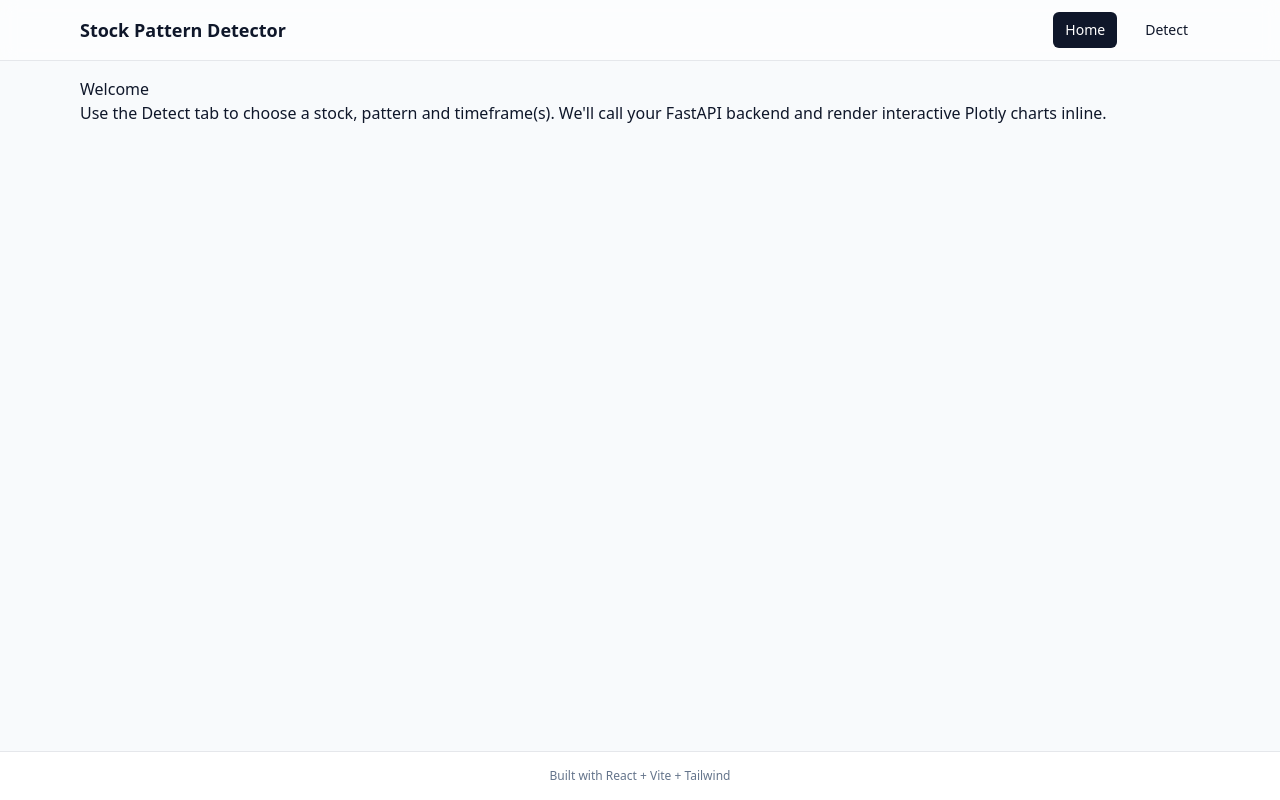
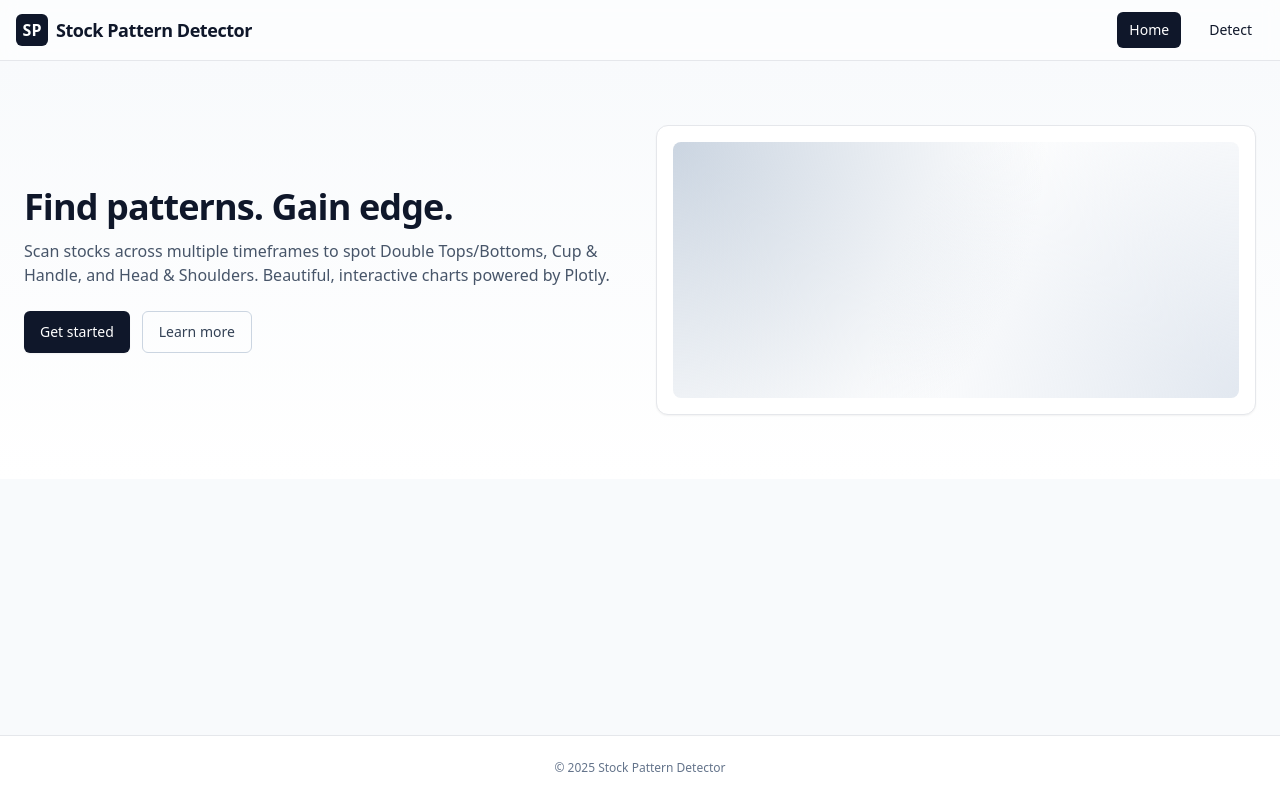
Before and after one commit to Shreyansh284/stock_pattern_detector, a React (Vite) app in the folder frontend/: page / in a window 1280 px wide. Built offline with nearby package versions, Linux system fonts and the light colour scheme; no server answers.

Commit message:
feat: integrate Tailwind CSS forms plugin and enhance UI components for improved user experience

```diff
--- a/frontend/package.json
+++ b/frontend/package.json
@@ -16,9 +16,10 @@
     "zustand": "^4.5.5"
   },
   "devDependencies": {
-  "@vitejs/plugin-react": "^4.3.1",
+    "@tailwindcss/forms": "^0.5.10",
     "@types/react": "^18.3.3",
     "@types/react-dom": "^18.3.0",
+    "@vitejs/plugin-react": "^4.3.1",
     "autoprefixer": "^10.4.20",
     "postcss": "^8.4.47",
     "tailwindcss": "^3.4.13",
--- a/frontend/src/App.tsx
+++ b/frontend/src/App.tsx
@@ -6,8 +6,11 @@ export default function App() {
     return (
         <div className="min-h-screen flex flex-col">
             <header className="border-b bg-white/70 backdrop-blur supports-[backdrop-filter]:bg-white/60 sticky top-0 z-10">
-                <div className="max-w-6xl mx-auto px-4 py-3 flex items-center justify-between">
-                    <div className="font-semibold text-lg">Stock Pattern Detector</div>
+                <div className="max-w-7xl mx-auto px-4 py-3 flex items-center justify-between">
+                    <div className="flex items-center gap-2">
+                        <div className="h-8 w-8 rounded-md bg-slate-900 text-white grid place-items-center font-bold">SP</div>
+                        <div className="font-semibold text-lg tracking-tight">Stock Pattern Detector</div>
+                    </div>
                     <nav className="flex gap-4 text-sm">
                         <NavLink className={({ isActive }) => `px-3 py-2 rounded-md ${isActive ? 'bg-slate-900 text-white' : 'hover:bg-slate-100'}`} to="/">Home</NavLink>
                         <NavLink className={({ isActive }) => `px-3 py-2 rounded-md ${isActive ? 'bg-slate-900 text-white' : 'hover:bg-slate-100'}`} to="/detect">Detect</NavLink>
@@ -20,7 +23,7 @@ export default function App() {
                     <Route path="/detect" element={<Detect />} />
                 </Routes>
             </main>
-            <footer className="border-t py-4 text-center text-xs text-slate-500 bg-white">Built with React + Vite + Tailwind</footer>
+            <footer className="border-t py-6 text-center text-xs text-slate-500 bg-white">© {new Date().getFullYear()} Stock Pattern Detector</footer>
         </div>
     )
 }
--- a/frontend/src/components/HtmlPanel.tsx
+++ b/frontend/src/components/HtmlPanel.tsx
@@ -1,4 +1,4 @@
-export default function HtmlPanel({ html, height = 800 }: { html: string; height?: number }) {
+export default function HtmlPanel({ html, height = 640 }: { html: string; height?: number }) {
     return (
         <div className="w-full overflow-hidden rounded-lg border bg-white">
             <iframe
--- a/frontend/src/pages/Detect.tsx
+++ b/frontend/src/pages/Detect.tsx
@@ -1,4 +1,4 @@
-import { useEffect } from 'react'
+import { useEffect, useMemo, useState } from 'react'
 import Button from '../components/Button'
 import Select from '../components/Select'
 import CheckboxGroup from '../components/CheckboxGroup'
@@ -7,6 +7,12 @@ import { useDetectStore } from '../store/useDetectStore'
 
 export default function Detect() {
     const s = useDetectStore()
+    const [q, setQ] = useState('')
+    const filteredStocks = useMemo(() => {
+        if (!q.trim()) return s.stocks
+        const qq = q.toLowerCase()
+        return s.stocks.filter(x => x.toLowerCase().includes(qq))
+    }, [q, s.stocks])
 
     useEffect(() => {
         if (!s.stocks.length) s.init()
@@ -15,15 +21,42 @@ export default function Detect() {
     const canRun = !!s.selectedStock && !!s.selectedPattern && s.selectedTimeframes.length > 0
 
     return (
-        <section className="max-w-6xl mx-auto p-4 space-y-6">
-            <div className="grid grid-cols-1 md:grid-cols-3 gap-4">
-                <Select
-                    label="Stock"
-                    value={s.selectedStock}
-                    onChange={s.setStock}
-                    options={s.stocks.map(v => ({ value: v }))}
-                    placeholder="Pick a stock"
+        <section className="max-w-7xl mx-auto p-6">
+            <div className="mb-6">
+                <h1 className="text-2xl font-semibold tracking-tight text-slate-900">Detect Chart Patterns</h1>
+                <p className="text-slate-600 mt-1">Pick a symbol, pattern and timeframes. We’ll render interactive charts inline.</p>
+            </div>
+
+            <div className="grid grid-cols-1 lg:grid-cols-4 gap-6">
+                {/* Sidebar */}
+                <aside className="lg:col-span-1 space-y-4">
+                    <div className="rounded-xl border bg-white shadow-sm">
+                        <div className="p-4 border-b">
+                            <div className="text-sm font-medium text-slate-800">Symbol</div>
+                            <input
+                                type="text"
+                                placeholder="Search symbols…"
+                                value={q}
+                                onChange={(e) => setQ(e.target.value)}
+                                className="mt-2 w-full rounded-md border-slate-300 focus:ring-2 focus:ring-slate-400 focus:border-slate-400"
                             />
+                            <div className="mt-3 max-h-56 overflow-auto border rounded-md divide-y">
+                                {filteredStocks.map(sym => (
+                                    <button
+                                        key={sym}
+                                        className={`w-full text-left px-3 py-2 text-sm hover:bg-slate-50 ${s.selectedStock === sym ? 'bg-slate-100 font-medium' : ''}`}
+                                        onClick={() => s.setStock(sym)}
+                                    >
+                                        {sym}
+                                    </button>
+                                ))}
+                                {filteredStocks.length === 0 && (
+                                    <div className="px-3 py-6 text-sm text-slate-500">No matches</div>
+                                )}
+                            </div>
+                        </div>
+
+                        <div className="p-4 border-b">
                             <Select
                                 label="Pattern"
                                 value={s.selectedPattern}
@@ -31,33 +64,49 @@ export default function Detect() {
                                 options={s.patterns.map(v => ({ value: v }))}
                                 placeholder="Pick a pattern"
                             />
-                <div className="flex items-end">
-                    <Button disabled={!canRun || s.loading} onClick={s.runDetect}>
-                        {s.loading ? 'Detecting…' : 'Run Detection'}
-                    </Button>
-                </div>
                         </div>
 
+                        <div className="p-4">
                             <CheckboxGroup
                                 label="Timeframes"
                                 options={s.timeframes}
                                 values={s.selectedTimeframes}
                                 onToggle={s.toggleTimeframe}
                             />
+                            <div className="mt-4">
+                                <Button disabled={!canRun || s.loading} onClick={s.runDetect}>
+                                    {s.loading ? 'Detecting…' : 'Run Detection'}
+                                </Button>
+                            </div>
+                        </div>
+                    </div>
+                </aside>
 
+                {/* Content */}
+                <div className="lg:col-span-3 space-y-6">
                     {s.error && (
                         <div className="p-3 rounded-md bg-red-50 border border-red-200 text-red-700 text-sm">
                             {s.error}
                         </div>
                     )}
 
-            <div className="space-y-6">
-                {s.charts.map((c, idx) => (
-                    <div key={`${c.timeframe}-${idx}`} className="space-y-2">
+                    {s.charts.length === 0 ? (
+                        <div className="border rounded-xl bg-white shadow-sm p-10 text-center text-slate-500">
+                            Choose inputs on the left and click “Run Detection” to see charts here.
+                        </div>
+                    ) : (
+                        s.charts.map((c, idx) => (
+                            <div key={`${c.timeframe}-${idx}`} className="border rounded-xl bg-white shadow-sm">
+                                <div className="px-4 py-3 border-b flex items-center justify-between">
                                     <div className="text-sm font-medium text-slate-700">Timeframe: {c.timeframe}</div>
+                                </div>
+                                <div className="p-4">
                                     <HtmlPanel html={c.html} />
                                 </div>
-                ))}
+                            </div>
+                        ))
+                    )}
+                </div>
             </div>
         </section>
     )
--- a/frontend/src/pages/Home.tsx
+++ b/frontend/src/pages/Home.tsx
@@ -1,11 +1,22 @@
+import { Link } from 'react-router-dom'
+
 export default function Home() {
     return (
-        <section className="max-w-6xl mx-auto p-4">
-            <div className="prose max-w-none">
-                <h1>Welcome</h1>
-                <p>
-                    Use the Detect tab to choose a stock, pattern and timeframe(s). We'll call your FastAPI backend and render interactive Plotly charts inline.
-                </p>
+        <section className="bg-gradient-to-b from-slate-50 to-white">
+            <div className="max-w-7xl mx-auto px-6 py-16 grid md:grid-cols-2 gap-8 items-center">
+                <div>
+                    <h1 className="text-3xl md:text-4xl font-semibold tracking-tight text-slate-900">Find patterns. Gain edge.</h1>
+                    <p className="mt-3 text-slate-600">Scan stocks across multiple timeframes to spot Double Tops/Bottoms, Cup & Handle, and Head & Shoulders. Beautiful, interactive charts powered by Plotly.</p>
+                    <div className="mt-6 flex gap-3">
+                        <Link to="/detect" className="inline-flex items-center justify-center rounded-md px-4 py-2.5 text-sm font-medium shadow-sm bg-slate-900 text-white hover:bg-slate-800">Get started</Link>
+                        <a href="https://plotly.com/" target="_blank" className="inline-flex items-center justify-center rounded-md px-4 py-2.5 text-sm font-medium border border-slate-300 text-slate-700 hover:bg-slate-50">Learn more</a>
+                    </div>
+                </div>
+                <div>
+                    <div className="border rounded-xl bg-white shadow-sm p-4">
+                        <div className="h-64 bg-[radial-gradient(circle_at_top_left,#cbd5e1,transparent_60%),radial-gradient(circle_at_bottom_right,#e2e8f0,transparent_60%)] rounded-lg" />
+                    </div>
+                </div>
             </div>
         </section>
     )
--- a/frontend/tailwind.config.js
+++ b/frontend/tailwind.config.js
@@ -4,5 +4,5 @@ export default {
   theme: {
     extend: {},
   },
-  plugins: [],
+  plugins: [require("@tailwindcss/forms")],
 };
```
Also changed, not shown: 1 other file (tests, documents, lock files or other folders). Lines whose indentation alone changed are shown as unchanged.
